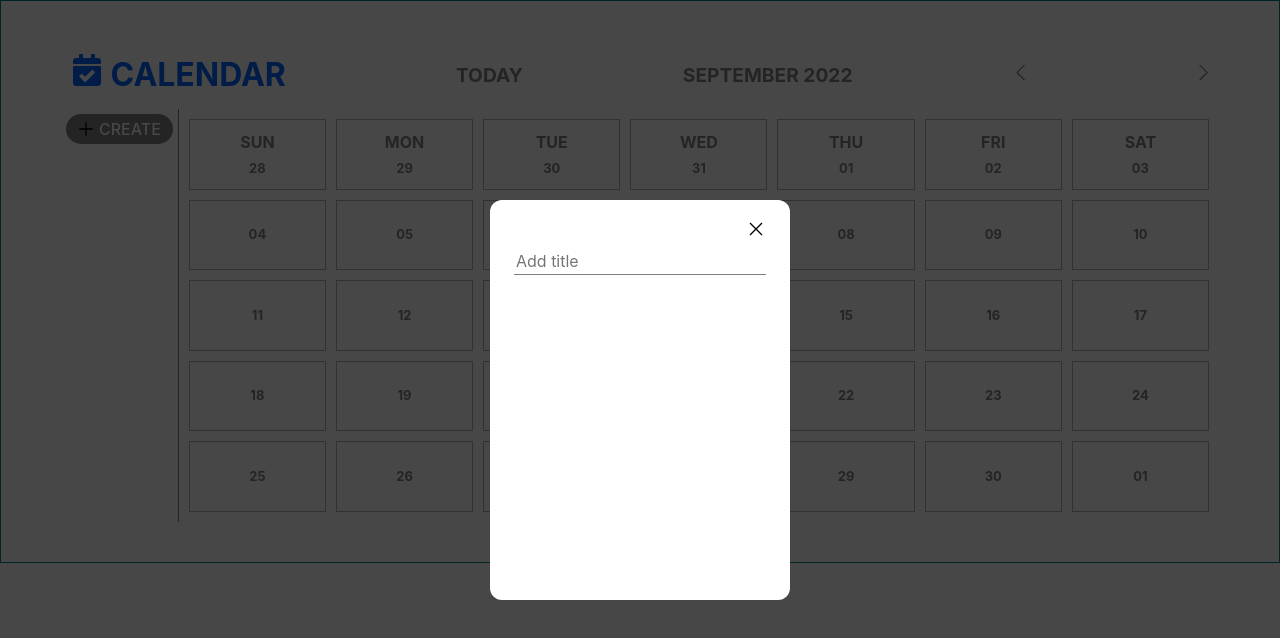
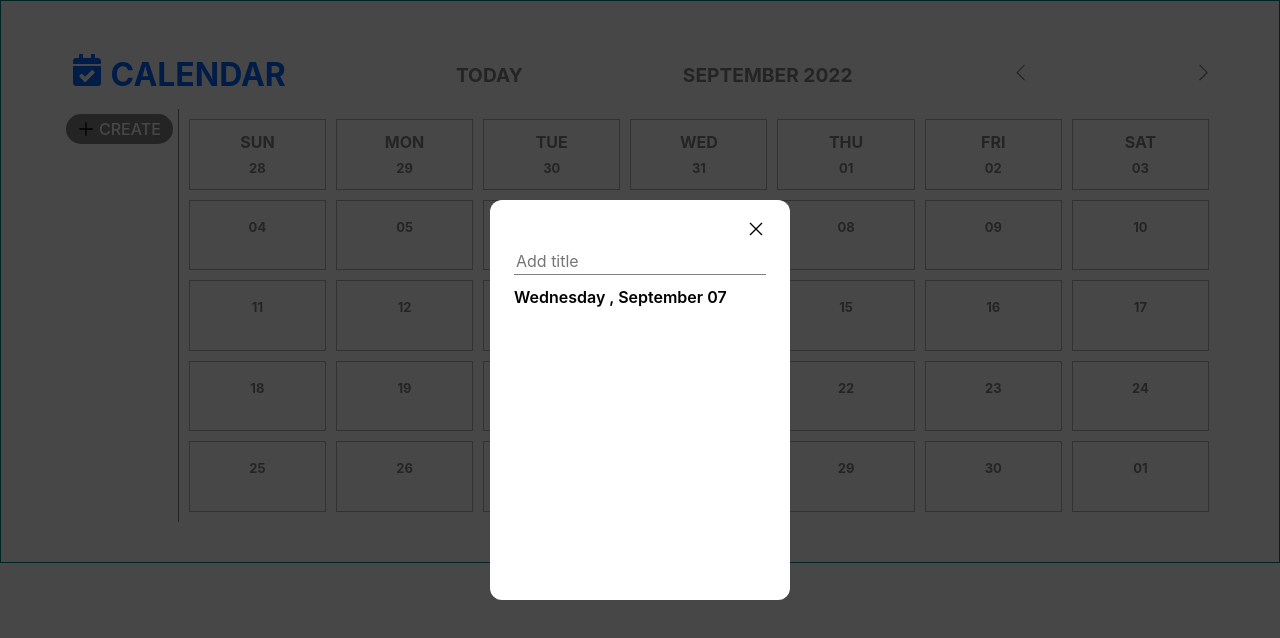
Before and after one commit to KizievDmitriy/test2, a React (Create React App) app: page / in a window 1280 px wide. Both pictures are taken after a click on the button "CREATE". Shown: the top 638 px of the page. Built offline with nearby package versions, Linux system fonts and the light colour scheme.

Commit message:
add modal by click on calendar

```diff
--- a/src/components/Day/Day.jsx
+++ b/src/components/Day/Day.jsx
@@ -1,18 +1,31 @@
-import React from 'react'
+import React, { useContext } from 'react'
 import dayjs from "dayjs";
 import s from './day.module.scss';
+import GlobalContext from 'contex/GlobalContext';
 
 
 export default function Day({ day, rowIdx }) {
 
+  const {
+    setDaySelected,
+    setShowEventModal,
+  } = useContext(GlobalContext);
+
+
+
   return (
-    <div className={s.container}>
+    <div className={s.container} onClick={() => {
+          setDaySelected(day);
+          setShowEventModal(true);
+      }}>
       <div>
         {rowIdx === 0 && (<p className={s.day}>{day.format('ddd')}</p>)}
         {day.format("DD-MM-YY") === dayjs().format("DD-MM-YY") ?  //currentDay
           (<p className={s.currentDay}>{day.format('DD')}</p>) :
           (<p className={s.number}>{day.format('DD')}</p>)}
       </div>
+      <div className={s.event}>
+      </div>
     </div>
   )
 }
--- a/src/components/Day/day.module.scss
+++ b/src/components/Day/day.module.scss
@@ -1,4 +1,5 @@
 .container{
+    cursor: pointer;
     display: flex;
     flex-direction: column;
     border: 1px solid rgb(179, 179, 179);
@@ -26,3 +27,8 @@
     font-weight: bold;
     margin-bottom: 5px;
 }
+.event{
+    display: flex;
+    flex-direction: column;
+    justify-content: space-between;
+}
--- a/src/components/EventModal/EventModal.js
+++ b/src/components/EventModal/EventModal.js
@@ -4,7 +4,7 @@ import { GrClose } from 'react-icons/gr';
 import s from './eventModal.module.scss';
 
 export default function EventModal() {
-  const { setShowEventModal } = useContext(GlobalContext);
+  const { setShowEventModal, daySelected } = useContext(GlobalContext);
   const [title, setTitle] = useState('')
 
     return (
@@ -21,7 +21,8 @@ export default function EventModal() {
               required
               className={s.input}
               onChange={(e) => setTitle(e.target.value)}
-            />
+              />
+              <p className={s.daySelected}>{daySelected.format("dddd , MMMM DD") }</p>
             </form>
           </div>
         </div>
--- a/src/components/EventModal/eventModal.module.scss
+++ b/src/components/EventModal/eventModal.module.scss
@@ -46,5 +46,9 @@
     &:focus{
         border-bottom: 1px solid blueviolet;
     }
+}
+.daySelected{
+    font-weight: 600;
+    font-size: medium;
 
 }
--- a/src/contex/ContextWrapper.js
+++ b/src/contex/ContextWrapper.js
@@ -4,6 +4,7 @@ import dayjs from "dayjs";
 
 export default function ContextWrapper( props ) {
   const [monthIndex, setMonthIndex] = useState(dayjs().month());
+  const [daySelected, setDaySelected] = useState(dayjs());
   const [showEventModal, setShowEventModal] = useState(false);
 
 
@@ -11,6 +12,8 @@ export default function ContextWrapper( props ) {
     <GlobalContext.Provider value={{
       monthIndex,
       setMonthIndex,
+      daySelected,
+      setDaySelected,
       showEventModal,
       setShowEventModal,
     }}>
--- a/src/contex/GlobalContext.js
+++ b/src/contex/GlobalContext.js
@@ -2,7 +2,9 @@ import React from "react";
 
 const GlobalContext = React.createContext({
   monthIndex: 0,
-  setMonthIndex: (index) => {},
+  setMonthIndex: (index) => { },
+  daySelected: null,
+  setDaySelected: (day) => {},
   smallCalendarMonth: 0,
   showEventModal: false,
   setShowEventModal: () => {},
```
